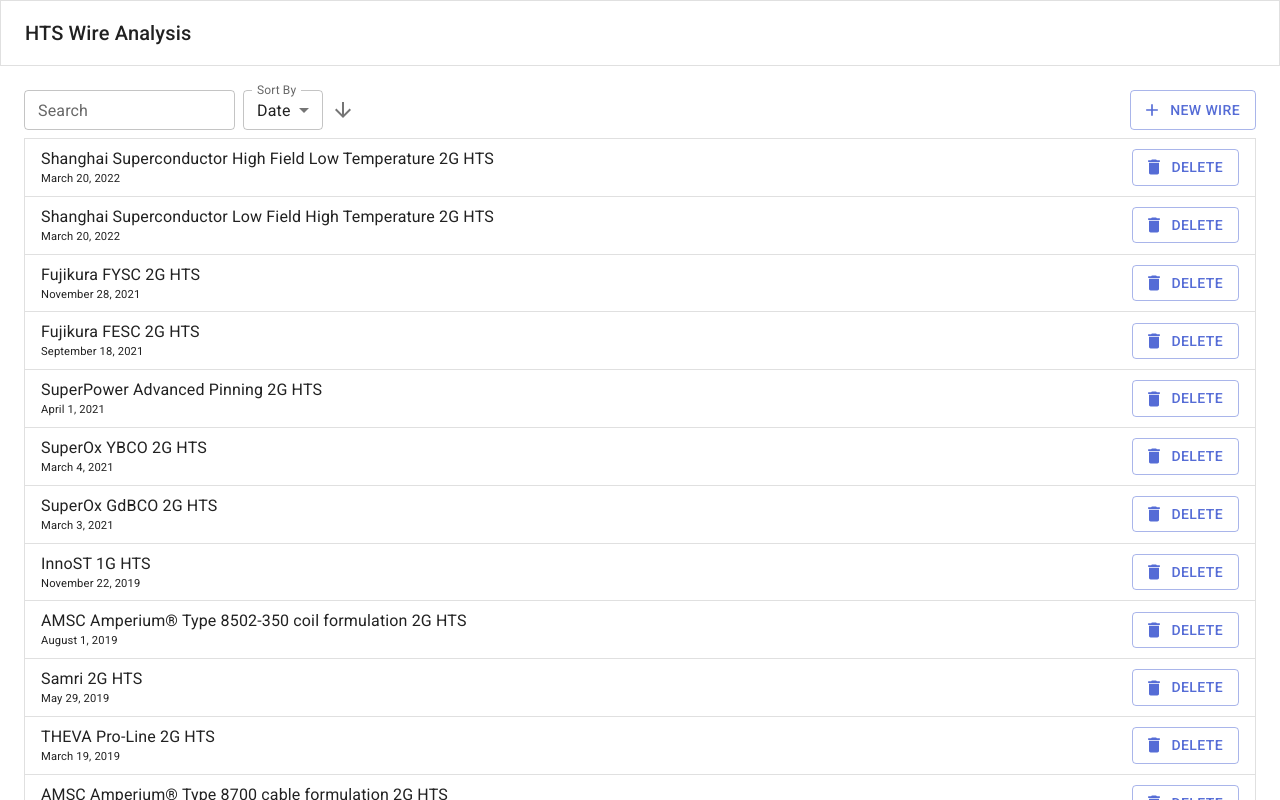
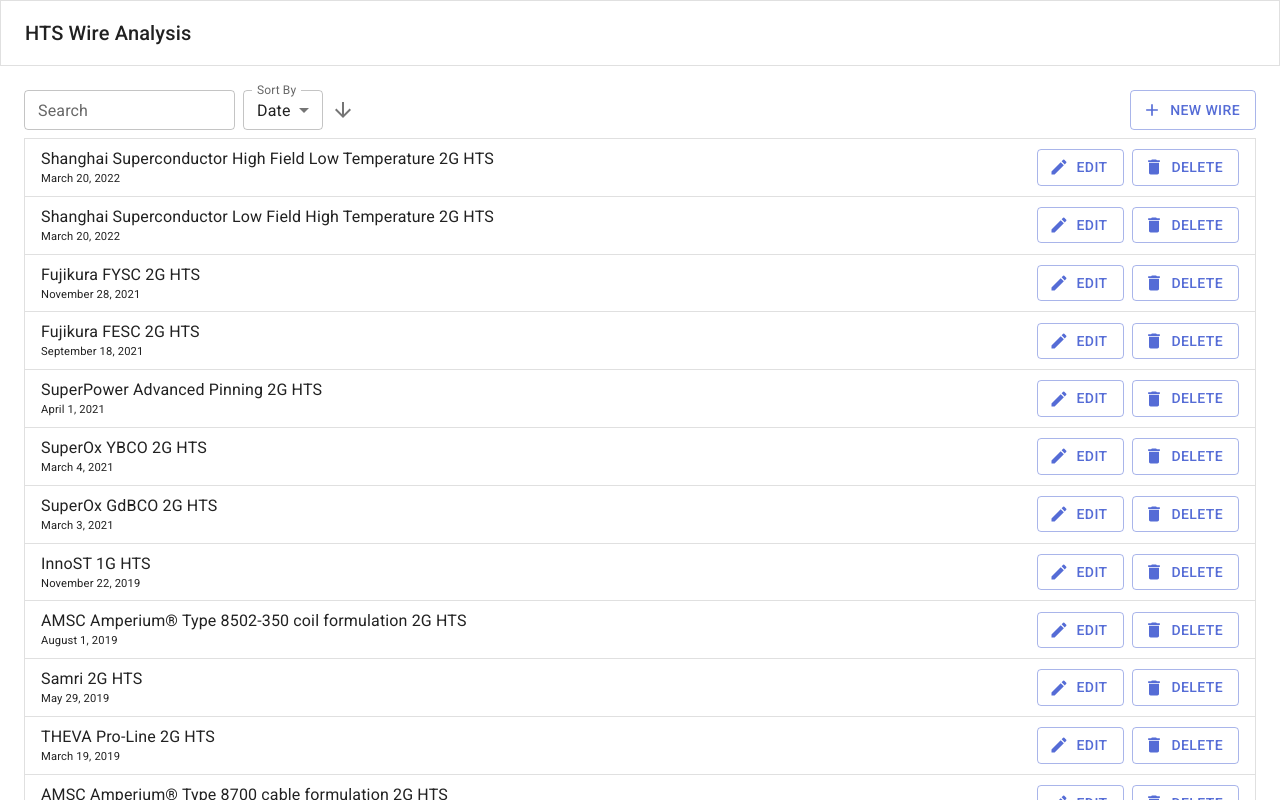
Before and after one commit to nwetzel22/hts-wire-analysis, a React (Create React App) app: page / in a window 1280 px wide. Shown: the top 800 px of the page. Built offline with nearby package versions, Linux system fonts and the light colour scheme.

Commit message:
Implement wire editing

```diff
--- a/src/components/Wires/WireForm.tsx
+++ b/src/components/Wires/WireForm.tsx
@@ -16,12 +16,13 @@
 import { Wire } from "./WireList";
 
 interface WireFormProps extends ComponentPropsWithoutRef<"div"> {
-  isOpen: boolean;
+  wire: Wire | null;
   closeHandler: () => void;
   submitHandler: (wire: Wire) => void;
 }
 
 interface WireFormState {
+  id: number | null;
   title: string;
   titleIsValid: boolean | null;
   date: string | null;
@@ -30,6 +31,7 @@
 }
 
 const defaultState: WireFormState = {
+  id: null,
   title: "",
   titleIsValid: null,
   date: "",
@@ -38,12 +40,26 @@
 };
 
 const WireForm = (props: WireFormProps) => {
-  const [wireFormState, setWireFormState] =
-    useState<WireFormState>(defaultState);
+  const setDefaultState = (wire: Wire | null): WireFormState => {
+    if (wire) {
+      const dateString = moment(wire.date).format('MM/DD/YYYY').toString();
 
-  useEffect(() => {
-    setWireFormState({ ...wireFormState, formIsValid: validateForm() });
-  }, [wireFormState.dateIsValid, wireFormState.titleIsValid]);
+      const state: WireFormState = {
+        id: wire.id,
+        title: wire.title,
+        titleIsValid: validateTitle(wire.title),
+        date: dateString,
+        dateIsValid: validateDate(dateString),
+        formIsValid: false
+      };
+
+      state.formIsValid = validateForm(state);
+
+      return state;
+    } else {
+      return defaultState;
+    }
+  }
 
   const validateTitle = (title: string): boolean => {
     return title !== null && title.trim().length > 0;
@@ -58,11 +74,19 @@
     }
   };
 
-  const validateForm = (): boolean => {
+  const validateForm = (wireFormState: WireFormState): boolean => {
     return (
       wireFormState.dateIsValid === true && wireFormState.titleIsValid === true
     );
   };
+
+  const [wireFormState, setWireFormState] =
+    useState<WireFormState>(setDefaultState(props.wire));
+
+  useEffect(() => {
+    const formIsValid = validateForm(wireFormState);
+    setWireFormState({ ...wireFormState, formIsValid: formIsValid });
+  }, [wireFormState.dateIsValid, wireFormState.titleIsValid]);
 
   const titleChangeHandler = (event: ChangeEvent<HTMLInputElement>) => {
     const titleInput = event.target.value;
@@ -76,7 +100,6 @@
   };
 
   const dateChangeHandler = (value: string | null) => {
-    console.log("Date change handler");
     setWireFormState((previous: WireFormState) => {
       return { ...previous, date: value, dateIsValid: validateDate(value) };
     });
@@ -85,7 +108,7 @@
   const handleSubmitClick = (event: React.MouseEvent<HTMLButtonElement>) => {
     if (wireFormState.formIsValid) {
       const wire: Wire = {
-        id: Math.random(),
+        id: wireFormState.id || Math.random(),
         title: wireFormState.title,
         date: moment(wireFormState.date).toDate(),
       };
@@ -103,7 +126,7 @@
   };
 
   return (
-    <Dialog open={props.isOpen} onClose={handleClose}>
+    <Dialog open={true} onClose={handleClose}>
       <DialogTitle>New Wire</DialogTitle>
       <DialogContent>
         <Box component="form" sx={{ mt: 1 }} noValidate>
--- a/src/components/Wires/WireList.tsx
+++ b/src/components/Wires/WireList.tsx
@@ -23,7 +23,7 @@
 import WireSorter from "./WireSorter";
 
 export interface Wire {
-  id?: number;
+  id: number | null;
   title: string;
   date: Date;
 }
@@ -90,6 +90,7 @@
   const [sortDirection, setSortDirection] = useState<string>("asc");
   const [searchString, setSearchString] = useState<string>("");
   const [wireFormIsOpen, setWireFormIsOpen] = useState(false);
+  const [wireToEdit, setWireToEdit] = useState<Wire | null>(null);
 
   const appContext = useContext(AppContext);
   const modalContainerRef = appContext.modalContainerRef as RefObject<Element>;
@@ -147,13 +148,20 @@
   };
 
   const submitWireFormHander = (wire: Wire) => {
-    const _wires = [...allWires, wire];
-    setAllWires(_wires);
+    const unmatchedWires = allWires.filter((w) => wire.id !== w.id);
+    const wires = [...unmatchedWires, wire];
+    setWireToEdit(null);
+    setAllWires(wires);
   };
 
   const deleteWireHandler = (wire: Wire) => {
     const _wires = allWires.filter((w) => w.id !== wire.id);
     setAllWires(_wires);
+  };
+
+  const editWireHandler = (wire: Wire) => {
+    setWireToEdit(wire);
+    setWireFormIsOpen(true);
   };
 
   const filterWires = (wires: Wire[]): Wire[] => {
@@ -265,11 +273,13 @@
           New Wire
         </Button>
         <Portal container={modalContainerRef.current}>
-          <WireForm
-            isOpen={wireFormIsOpen}
-            closeHandler={closeWireFormHandler}
-            submitHandler={submitWireFormHander}
-          ></WireForm>
+          {wireFormIsOpen && (
+            <WireForm
+              wire={wireToEdit}
+              closeHandler={closeWireFormHandler}
+              submitHandler={submitWireFormHander}
+            ></WireForm>
+          )}
         </Portal>
       </Box>
       <Paper variant="outlined" square>
@@ -277,7 +287,11 @@
           {processedWires.map((wire, index) => {
             return (
               <Fragment key={wire.id}>
-                <WireListItem deleteHandler={deleteWireHandler} wire={wire}></WireListItem>
+                <WireListItem
+                  deleteHandler={deleteWireHandler}
+                  editHandler={editWireHandler}
+                  wire={wire}
+                ></WireListItem>
                 {index !== processedWires.length - 1 && <Divider></Divider>}
               </Fragment>
             );
--- a/src/components/Wires/WireListItem.tsx
+++ b/src/components/Wires/WireListItem.tsx
@@ -1,5 +1,6 @@
 import DeleteIcon from "@mui/icons-material/Delete";
-import { Button, ListItem, ListItemButton } from "@mui/material";
+import EditIcon from "@mui/icons-material/Edit";
+import { Box, Button, ListItem, ListItemButton } from "@mui/material";
 import { ComponentPropsWithoutRef } from "react";
 import { Wire } from "./WireList";
 
@@ -14,6 +15,7 @@
 interface WireListItemProps extends ComponentPropsWithoutRef<"div"> {
   wire: Wire;
   deleteHandler: (wire: Wire) => void;
+  editHandler: (wire: Wire) => void;
 }
 
 const WireListItem = (props: WireListItemProps) => {
@@ -21,13 +23,28 @@
     props.deleteHandler(props.wire);
   };
 
+  const onEditClick = (event: React.MouseEvent<HTMLButtonElement>) => {
+    props.editHandler(props.wire);
+  };
+
   return (
     <ListItem sx={{ p: 0 }}>
       <ListItemButton sx={{ display: "flex", justifyContent: "space-between" }}>
         <div>
           <div>{props.wire.title}</div>
-          <div style={{fontSize: '0.7rem'}}>{dateFormatter(props.wire.date)}</div>
+          <div style={{ fontSize: "0.7rem" }}>
+            {dateFormatter(props.wire.date)}
           </div>
+        </div>
+        <Box sx={{display: 'flex'}}>
+          <Button
+            sx={{mr: 1}}
+            onClick={onEditClick}
+            variant="outlined"
+            startIcon={<EditIcon />}
+          >
+            Edit
+          </Button>
           <Button
             onClick={onDeleteClick}
             variant="outlined"
@@ -35,6 +52,7 @@
           >
             Delete
           </Button>
+        </Box>
       </ListItemButton>
     </ListItem>
   );
```
Lines whose indentation alone changed are shown as unchanged.
